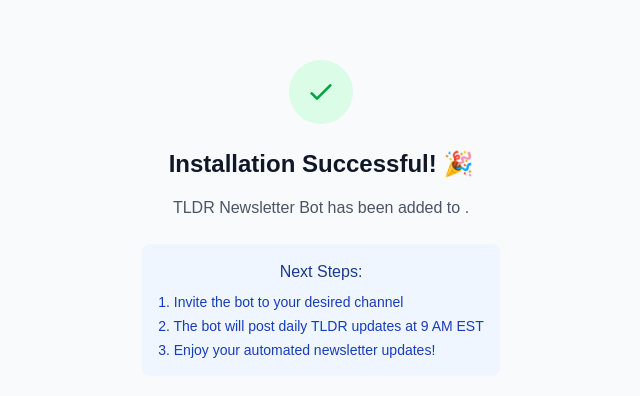
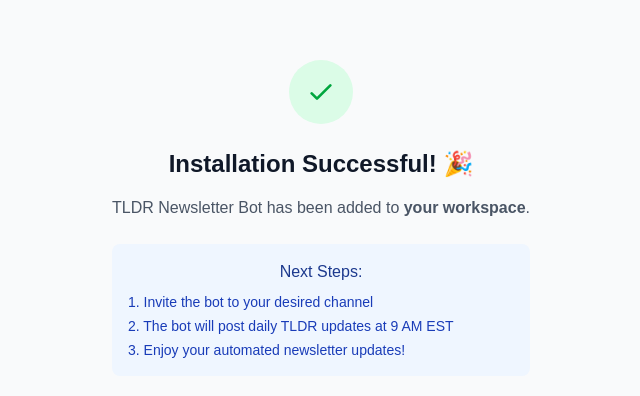
Before and after one commit to Telomelonia/tldr-slack-bot, a Next.js app: page /success in a window 1280 px wide. Shown: the part 170-566 px from the top of the page, without its empty margins (319-959 px from the left). Built offline with nearby package versions, Linux system fonts and the light colour scheme.

Commit message:
fix the error by gpt

```diff
--- a/src/app/success/page.js
+++ b/src/app/success/page.js
@@ -1,7 +1,8 @@
 'use client';
 import { useSearchParams } from 'next/navigation';
+import { Suspense } from 'react';
 
-export default function Success() {
+function SuccessContent() {
   const searchParams = useSearchParams();
   const team = searchParams.get('team');
 
@@ -19,7 +20,7 @@ export default function Success() {
           Installation Successful! 🎉
         </h1>
         <p className="text-gray-600 mb-6">
-          TLDR Newsletter Bot has been added to <strong>{team}</strong>.
+          TLDR Newsletter Bot has been added to <strong>{team || 'your workspace'}</strong>.
         </p>
         <div className="bg-blue-50 p-4 rounded-lg mb-6">
           <h3 className="font-medium text-blue-900 mb-2">Next Steps:</h3>
@@ -33,3 +34,22 @@ export default function Success() {
     </div>
   );
 }
+
+function LoadingFallback() {
+  return (
+    <div className="min-h-screen flex items-center justify-center bg-gray-50">
+      <div className="max-w-md mx-auto text-center">
+        <div className="animate-spin rounded-full h-8 w-8 border-b-2 border-green-600 mx-auto"></div>
+        <p className="mt-4 text-gray-600">Loading...</p>
+      </div>
+    </div>
+  );
+}
+
+export default function Success() {
+  return (
+    <Suspense fallback={<LoadingFallback />}>
+      <SuccessContent />
+    </Suspense>
+  );
+}
```
